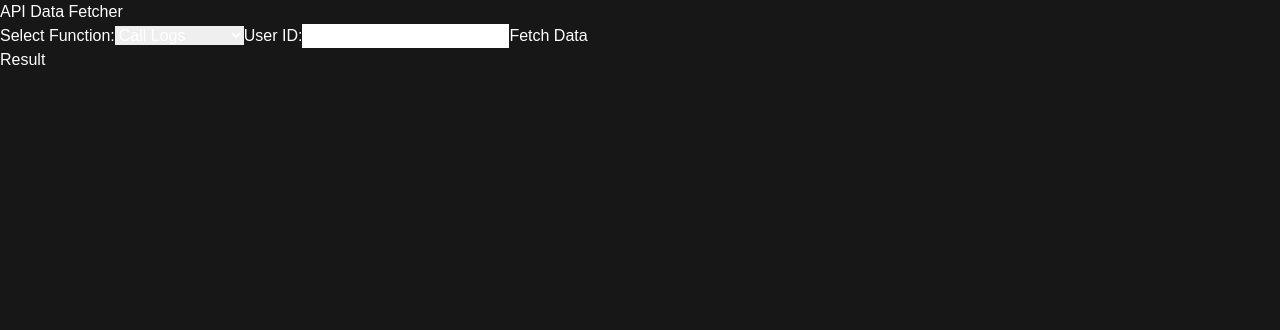
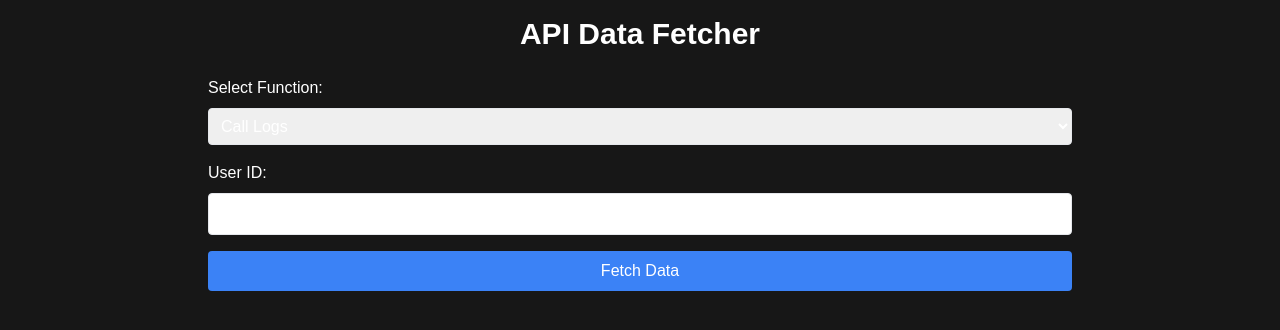
Before and after one commit to Coder-Jon014/broadsoftPYnextjsapp, a Next.js app: page / in a window 1280 px wide. Shown: the top 330 px of the page. Built offline with nearby package versions, Linux system fonts and the light colour scheme.

Commit message:
CSS edits

```diff
--- a/src/app/page.tsx
+++ b/src/app/page.tsx
@@ -45,36 +45,43 @@ export default function Home() {
   };
 
   return (
+    <div className="container mx-auto max-w-4xl p-4">
+      <h1 className="text-3xl font-bold mb-6 text-center">API Data Fetcher</h1>
+
+      <form onSubmit={handleSubmit} className="mb-8">
+        <div className="flex flex-col space-y-4">
           <div>
-      <h1>API Data Fetcher</h1>
-
-      <form onSubmit={handleSubmit}>
-        <label htmlFor="function">Select Function:</label>
+            <label htmlFor="function" className="block mb-2">Select Function:</label>
             <select
               id="function"
               value={selectedFunction}
               onChange={(e) => setSelectedFunction(e.target.value)}
+              className="w-full p-2 border rounded"
             >
               <option value="UserBasicCallLogsGetListRequest">Call Logs</option>
               <option value="UserGetLoginInfoRequest">User Login Info</option>
             </select>
+          </div>
 
-        <label htmlFor="user_id">User ID:</label>
+          <div>
+            <label htmlFor="user_id" className="block mb-2">User ID:</label>
             <input
               type="text"
               id="user_id"
               value={userId}
               onChange={(e) => setUserId(e.target.value)}
               required
+              className="w-full p-2 border rounded"
             />
+          </div>
 
-        <button type="submit">Fetch Data</button>
+          <button type="submit" className="bg-blue-500 text-white p-2 rounded hover:bg-blue-600">
+            Fetch Data
+          </button>
+        </div>
       </form>
 
-      <div>
-        <h2>Result</h2>
-        {renderResult()}
-      </div>
+      {result && renderResult()}
     </div>
   );
 }
--- a/src/components/CallLogs.tsx
+++ b/src/components/CallLogs.tsx
@@ -22,9 +22,10 @@ interface CallLogsProps {
 }
 
 export default function CallLogs({ missedCalls, receivedCalls }: CallLogsProps) {
-  const renderCallTable = (calls: CallLog[], caption: string) => (
+  const renderCallTable = (calls: CallLog[], title: string) => (
+    <div className="mb-8">
+      <h3 className="text-xl font-semibold mb-2">{title}</h3>
       <Table>
-      <TableCaption>{caption}</TableCaption>
         <TableHeader>
           <TableRow>
             <TableHead>Name</TableHead>
@@ -42,10 +43,12 @@ export default function CallLogs({ missedCalls, receivedCalls }: CallLogsProps)
           ))}
         </TableBody>
       </Table>
+    </div>
   );
 
   return (
-    <div>
+    <div className="container mx-auto max-w-4xl p-4">
+      <h2 className="text-2xl font-bold mb-4 text-center">Call Logs</h2>
       {renderCallTable(missedCalls, "Missed Calls")}
       {renderCallTable(receivedCalls, "Received Calls")}
     </div>
--- a/src/components/UserLoginInfo.tsx
+++ b/src/components/UserLoginInfo.tsx
@@ -1,7 +1,6 @@
 import {
   Table,
   TableBody,
-  TableCaption,
   TableCell,
   TableHead,
   TableHeader,
@@ -14,8 +13,9 @@ interface UserLoginInfoProps {
 
 export default function UserLoginInfo({ loginInfo }: UserLoginInfoProps) {
   return (
+    <div className="container mx-auto max-w-4xl p-4">
+      <h2 className="text-2xl font-bold mb-4 text-center">User Login Information</h2>
       <Table>
-      <TableCaption>User Login Information</TableCaption>
         <TableHeader>
           <TableRow>
             <TableHead>Attribute</TableHead>
@@ -31,5 +31,6 @@ export default function UserLoginInfo({ loginInfo }: UserLoginInfoProps) {
           ))}
         </TableBody>
       </Table>
+    </div>
   );
 }
```
Lines whose indentation alone changed are shown as unchanged.
